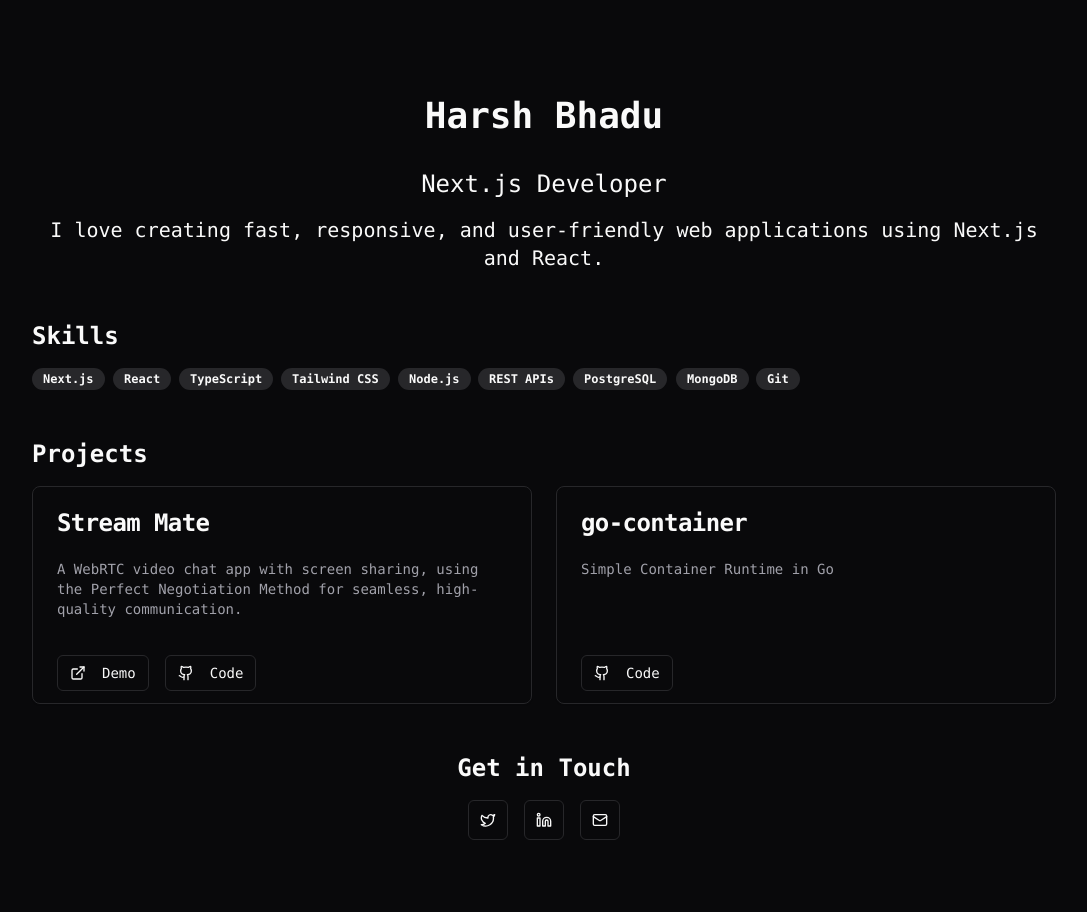
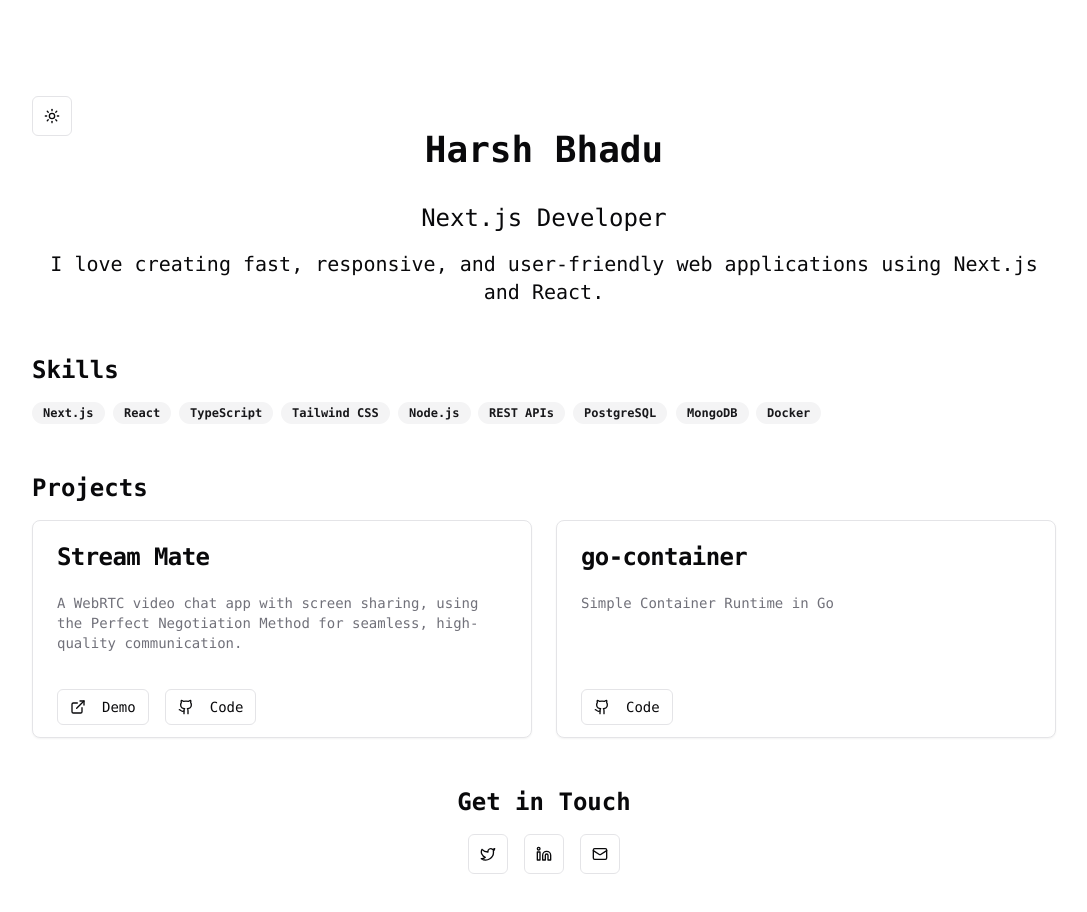
Before and after one commit to senbo1/personal-site, a Next.js app: page / in a window 1280 px wide. Shown: the top 912 px of the page, without its empty margins (96-1183 px from the left). Built offline with nearby package versions, Linux system fonts and the light colour scheme.

Commit message:
added BlurFade & ThemeToggle

```diff
--- a/src/app/layout.tsx
+++ b/src/app/layout.tsx
@@ -1,6 +1,7 @@
 import type { Metadata } from 'next';
 import localFont from 'next/font/local';
 import './globals.css';
+import { ThemeProvider } from '@/components/Theme/ThemeProvider';
 
 const geistSans = localFont({
   src: './fonts/GeistVF.woff',
@@ -14,8 +15,8 @@
 });
 
 export const metadata: Metadata = {
-  title: 'Create Next App',
-  description: 'Generated by create next app',
+  title: 'senbo1',
+  description: 'Personal site made with nextjs',
 };
 
 export default function RootLayout({
@@ -24,11 +25,18 @@
   children: React.ReactNode;
 }>) {
   return (
-    <html lang="en">
+    <html lang="en" suppressHydrationWarning>
       <body
-        className={`${geistSans.variable} ${geistMono.variable} antialiased dark`}
+        className={`${geistSans.variable} ${geistMono.variable} antialiased`}
       >
-        {children}
+        <ThemeProvider
+          attribute="class"
+          defaultTheme="system"
+          enableSystem
+          disableTransitionOnChange
+        >
+          {children}
+        </ThemeProvider>
       </body>
     </html>
   );
--- a/src/app/page.tsx
+++ b/src/app/page.tsx
@@ -1,26 +1,42 @@
 import Contact from '@/components/Contact';
 import Name from '@/components/Name';
 import Projects from '@/components/Projects';
+import { ThemeToggle } from '@/components/Theme/ThemeToggle';
 import { Badge } from '@/components/ui/badge';
+import BlurFade from '@/components/ui/blur-fade';
+
+export const BLUR_FADE_DELAY = 0.04;
 
 export default function Home() {
   return (
-    <main className="flex min-h-screen flex-col items-center justify-between p-24">
+    <main className="flex min-h-screen flex-col items-center justify-between p-10 sm:p-24">
       <div className="z-10 w-full max-w-5xl items-center justify-between font-mono text-sm">
+        <header>
+          <ThemeToggle />
+        </header>
+        <BlurFade delay={BLUR_FADE_DELAY}>
           <Name />
+        </BlurFade>
+
+        <BlurFade delay={BLUR_FADE_DELAY * 2}>
           <h2 className="text-2xl mb-4 text-center">Next.js Developer</h2>
+        </BlurFade>
 
         {/* Introduction */}
         <section className="mb-12">
+          <BlurFade delay={BLUR_FADE_DELAY * 3}>
             <p className="text-xl text-center">
-            I love creating fast, responsive, and user-friendly web applications
-            using Next.js and React.
+              I love creating fast, responsive, and user-friendly web
+              applications using Next.js and React.
             </p>
+          </BlurFade>
         </section>
 
         {/* Skills */}
         <section className="mb-12">
+          <BlurFade delay={BLUR_FADE_DELAY * 4}>
             <h3 className="text-2xl font-semibold mb-4">Skills</h3>
+          </BlurFade>
           <div className="flex flex-wrap gap-2">
             {[
               'Next.js',
@@ -31,18 +47,20 @@
               'REST APIs',
               'PostgreSQL',
               'MongoDB',
-              'Git',
-            ].map((skill) => (
-              <Badge key={skill} variant="secondary">
-                {skill}
-              </Badge>
+              'Docker',
+            ].map((skill, id) => (
+              <BlurFade delay={BLUR_FADE_DELAY * 4 + id * 0.05} key={skill}>
+                <Badge variant="secondary">{skill}</Badge>
+              </BlurFade>
             ))}
           </div>
         </section>
 
         <Projects />
 
+        <BlurFade delay={BLUR_FADE_DELAY * 6}>
           <Contact />
+        </BlurFade>
       </div>
     </main>
   );
--- a/src/components/Projects.tsx
+++ b/src/components/Projects.tsx
@@ -8,6 +8,8 @@
   CardHeader,
   CardTitle,
 } from './ui/card';
+import BlurFade from './ui/blur-fade';
+import { BLUR_FADE_DELAY } from '@/app/page';
 
 type Project = {
   title: string;
@@ -34,14 +36,17 @@
 const Projects = () => {
   return (
     <section className="mb-12">
+      <BlurFade delay={BLUR_FADE_DELAY * 5}>
         <h3 className="text-2xl font-semibold mb-4">Projects</h3>
+      </BlurFade>
       <div className="grid grid-cols-1 md:grid-cols-2 gap-6">
         {projects.map((project, index) => (
-          <Card key={index}>
+          <BlurFade delay={BLUR_FADE_DELAY * 5 + index * 0.05} key={index}>
+            <Card className="h-full">
               <CardHeader>
                 <CardTitle>{project.title}</CardTitle>
               </CardHeader>
-            <CardContent className="max-h-24 h-full">
+              <CardContent className="md:max-h-24 md:h-full">
                 <CardDescription>{project.description}</CardDescription>
               </CardContent>
               <CardFooter className="flex gap-4">
@@ -69,6 +74,7 @@
                 </Button>
               </CardFooter>
             </Card>
+          </BlurFade>
         ))}
       </div>
     </section>
--- /dev/null
+++ b/src/components/Theme/ThemeProvider.tsx
@@ -0,0 +1,11 @@
+'use client';
+
+import * as React from 'react';
+import { ThemeProvider as NextThemesProvider } from 'next-themes';
+
+export function ThemeProvider({
+  children,
+  ...props
+}: React.ComponentProps<typeof NextThemesProvider>) {
+  return <NextThemesProvider {...props}>{children}</NextThemesProvider>;
+}
--- /dev/null
+++ b/src/components/Theme/ThemeToggle.tsx
@@ -0,0 +1,22 @@
+'use client';
+
+import { Moon, Sun } from 'lucide-react';
+import { useTheme } from 'next-themes';
+
+import { Button } from '@/components/ui/button';
+
+export function ThemeToggle() {
+  const { setTheme, theme } = useTheme();
+
+  return (
+    <Button
+      variant="outline"
+      size="icon"
+      onClick={() => setTheme(theme === 'light' ? 'dark' : 'light')}
+    >
+      <Sun className="h-[1.2rem] w-[1.2rem] rotate-0 scale-100 transition-all dark:-rotate-90 dark:scale-0" />
+      <Moon className="absolute h-[1.2rem] w-[1.2rem] rotate-90 scale-0 transition-all dark:rotate-0 dark:scale-100" />
+      <span className="sr-only">Toggle theme</span>
+    </Button>
+  );
+}
--- /dev/null
+++ b/src/components/ui/blur-fade-text.tsx
@@ -0,0 +1,85 @@
+'use client';
+
+import { cn } from '@/lib/utils';
+import { AnimatePresence, motion, Variants } from 'framer-motion';
+import { useMemo } from 'react';
+
+interface BlurFadeTextProps {
+  text: string;
+  className?: string;
+  variant?: {
+    hidden: { y: number };
+    visible: { y: number };
+  };
+  duration?: number;
+  characterDelay?: number;
+  delay?: number;
+  yOffset?: number;
+  animateByCharacter?: boolean;
+}
+const BlurFadeText = ({
+  text,
+  className,
+  variant,
+  characterDelay = 0.03,
+  delay = 0,
+  yOffset = 8,
+  animateByCharacter = false,
+}: BlurFadeTextProps) => {
+  const defaultVariants: Variants = {
+    hidden: { y: yOffset, opacity: 0, filter: 'blur(8px)' },
+    visible: { y: -yOffset, opacity: 1, filter: 'blur(0px)' },
+  };
+  const combinedVariants = variant || defaultVariants;
+  const characters = useMemo(() => Array.from(text), [text]);
+
+  if (animateByCharacter) {
+    return (
+      <div className="flex">
+        <AnimatePresence>
+          {characters.map((char, i) => (
+            <motion.span
+              key={i}
+              initial="hidden"
+              animate="visible"
+              exit="hidden"
+              variants={combinedVariants}
+              transition={{
+                yoyo: Infinity,
+                delay: delay + i * characterDelay,
+                ease: 'easeOut',
+              }}
+              className={cn('inline-block', className)}
+              style={{ width: char.trim() === '' ? '0.2em' : 'auto' }}
+            >
+              {char}
+            </motion.span>
+          ))}
+        </AnimatePresence>
+      </div>
+    );
+  }
+
+  return (
+    <div className="flex">
+      <AnimatePresence>
+        <motion.span
+          initial="hidden"
+          animate="visible"
+          exit="hidden"
+          variants={combinedVariants}
+          transition={{
+            yoyo: Infinity,
+            delay,
+            ease: 'easeOut',
+          }}
+          className={cn('inline-block', className)}
+        >
+          {text}
+        </motion.span>
+      </AnimatePresence>
+    </div>
+  );
+};
+
+export default BlurFadeText;
--- /dev/null
+++ b/src/components/ui/blur-fade.tsx
@@ -0,0 +1,67 @@
+"use client";
+
+import { useRef } from "react";
+import {
+  AnimatePresence,
+  motion,
+  useInView,
+  UseInViewOptions,
+  Variants,
+} from "framer-motion";
+
+type MarginType = UseInViewOptions["margin"];
+
+interface BlurFadeProps {
+  children: React.ReactNode;
+  className?: string;
+  variant?: {
+    hidden: { y: number };
+    visible: { y: number };
+  };
+  duration?: number;
+  delay?: number;
+  yOffset?: number;
+  inView?: boolean;
+  inViewMargin?: MarginType;
+  blur?: string;
+}
+
+export default function BlurFade({
+  children,
+  className,
+  variant,
+  duration = 0.4,
+  delay = 0,
+  yOffset = 6,
+  inView = false,
+  inViewMargin = "-50px",
+  blur = "6px",
+}: BlurFadeProps) {
+  const ref = useRef(null);
+  const inViewResult = useInView(ref, { once: true, margin: inViewMargin });
+  const isInView = !inView || inViewResult;
+  const defaultVariants: Variants = {
+    hidden: { y: yOffset, opacity: 0, filter: `blur(${blur})` },
+    visible: { y: -yOffset, opacity: 1, filter: `blur(0px)` },
+  };
+  const combinedVariants = variant || defaultVariants;
+  return (
+    <AnimatePresence>
+      <motion.div
+        ref={ref}
+        initial="hidden"
+        animate={isInView ? "visible" : "hidden"}
+        exit="hidden"
+        variants={combinedVariants}
+        transition={{
+          delay: 0.04 + delay,
+          duration,
+          ease: "easeOut",
+        }}
+        className={className}
+      >
+        {children}
+      </motion.div>
+    </AnimatePresence>
+  );
+}
--- a/src/components/ui/card.tsx
+++ b/src/components/ui/card.tsx
@@ -1,6 +1,5 @@
-import * as React from "react"
-
-import { cn } from "@/lib/utils"
+import * as React from 'react';
+import { cn } from '@/lib/utils';
 
 const Card = React.forwardRef<
   HTMLDivElement,
@@ -9,13 +8,13 @@
   <div
     ref={ref}
     className={cn(
-      "rounded-lg border bg-card text-card-foreground shadow-sm",
+      'rounded-lg border bg-card text-card-foreground shadow-sm',
       className
     )}
     {...props}
   />
-))
-Card.displayName = "Card"
+));
+Card.displayName = 'Card';
 
 const CardHeader = React.forwardRef<
   HTMLDivElement,
@@ -23,11 +22,11 @@
 >(({ className, ...props }, ref) => (
   <div
     ref={ref}
-    className={cn("flex flex-col space-y-1.5 p-6", className)}
+    className={cn('flex flex-col space-y-1.5 p-6', className)}
     {...props}
   />
-))
-CardHeader.displayName = "CardHeader"
+));
+CardHeader.displayName = 'CardHeader';
 
 const CardTitle = React.forwardRef<
   HTMLDivElement,
@@ -36,13 +35,13 @@
   <div
     ref={ref}
     className={cn(
-      "text-2xl font-semibold leading-none tracking-tight",
+      'text-2xl font-semibold leading-none tracking-tight',
       className
     )}
     {...props}
   />
-))
-CardTitle.displayName = "CardTitle"
+));
+CardTitle.displayName = 'CardTitle';
 
 const CardDescription = React.forwardRef<
   HTMLDivElement,
@@ -50,19 +49,19 @@
 >(({ className, ...props }, ref) => (
   <div
     ref={ref}
-    className={cn("text-sm text-muted-foreground", className)}
+    className={cn('text-sm text-muted-foreground', className)}
     {...props}
   />
-))
-CardDescription.displayName = "CardDescription"
+));
+CardDescription.displayName = 'CardDescription';
 
 const CardContent = React.forwardRef<
   HTMLDivElement,
   React.HTMLAttributes<HTMLDivElement>
 >(({ className, ...props }, ref) => (
-  <div ref={ref} className={cn("p-6 pt-0", className)} {...props} />
-))
-CardContent.displayName = "CardContent"
+  <div ref={ref} className={cn('p-6 pt-0', className)} {...props} />
+));
+CardContent.displayName = 'CardContent';
 
 const CardFooter = React.forwardRef<
   HTMLDivElement,
@@ -70,10 +69,17 @@
 >(({ className, ...props }, ref) => (
   <div
     ref={ref}
-    className={cn("flex items-center p-6 pt-0", className)}
+    className={cn('flex items-center p-6 pt-0', className)}
     {...props}
   />
-))
-CardFooter.displayName = "CardFooter"
+));
+CardFooter.displayName = 'CardFooter';
 
-export { Card, CardHeader, CardFooter, CardTitle, CardDescription, CardContent }
+export {
+  Card,
+  CardHeader,
+  CardFooter,
+  CardTitle,
+  CardDescription,
+  CardContent,
+};
```
Also changed, not shown: package.json (+8 -4 lines), .eslintrc.json, 1 other file (tests, documents, lock files or other folders). Lines whose indentation alone changed are shown as unchanged.
